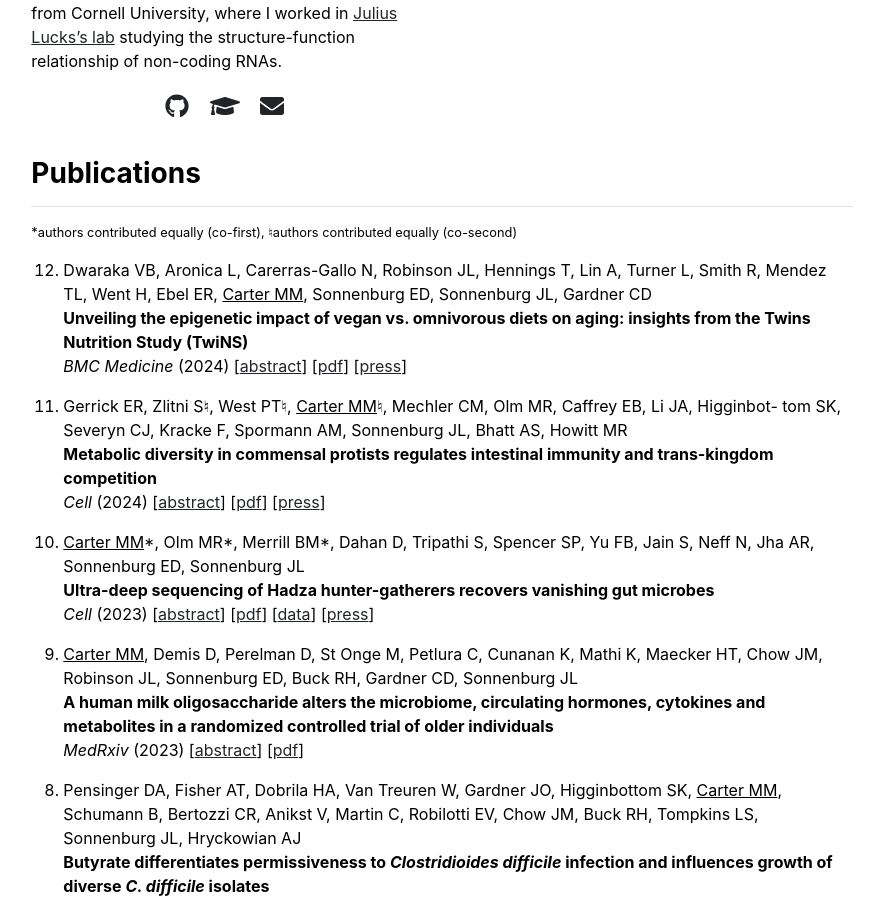
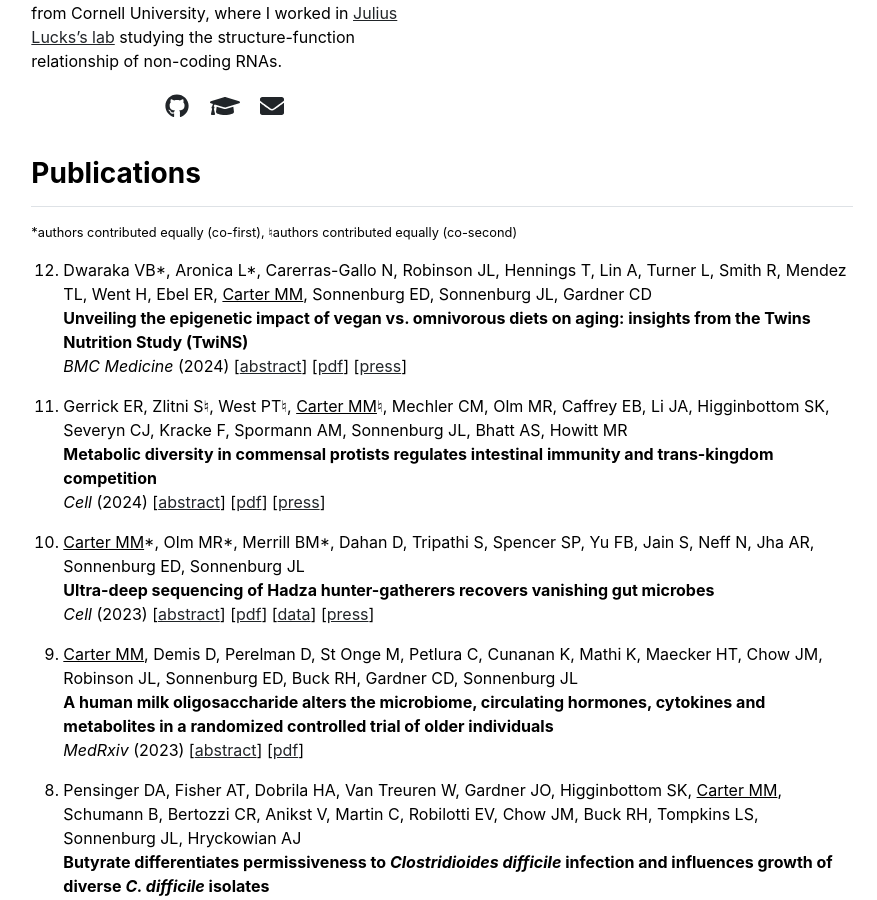
Before and after one commit to matt-cart/matt-cart.github.io, a Jekyll site: the page built from index.md, in a window 1280 px wide and 900 px high, scrolled down 442 px. Shown: the whole window, without its empty margins (198-1075 px from the left). Built offline with Jekyll 4.4.1, drawn with Linux system fonts in a browser that asks for light colours.

Commit message:
Update publications.yml

```diff
--- a/_data/publications.yml
+++ b/_data/publications.yml
@@ -2,7 +2,7 @@ featured:
   - {
     name: 'Unveiling the epigenetic impact of vegan vs. omnivorous diets on aging: insights from
     the Twins Nutrition Study (TwiNS)',
-    authors: 'Dwaraka VB, Aronica L, Carerras-Gallo N, Robinson JL, Hennings T, Lin A, Turner L, Smith R,
+    authors: 'Dwaraka VB*, Aronica L*, Carerras-Gallo N, Robinson JL, Hennings T, Lin A, Turner L, Smith R,
     Mendez TL, Went H, Ebel ER, <u>Carter MM</u>, Sonnenburg ED, Sonnenburg JL, Gardner CD',
     journal: 'BMC Medicine',
     year: '2024',
@@ -13,8 +13,7 @@ featured:
   - {
     name: 'Metabolic diversity in commensal protists regulates intestinal immunity and trans-kingdom
     competition',
-    authors: 'Gerrick ER, Zlitni S&#9838;, West PT&#9838;, <u>Carter MM</u>&#9838;, Mechler CM, Olm MR, Caffrey EB, Li JA, Higginbot-
-    tom SK, Severyn CJ, Kracke F, Spormann AM, Sonnenburg JL, Bhatt AS, Howitt MR',
+    authors: 'Gerrick ER, Zlitni S&#9838;, West PT&#9838;, <u>Carter MM</u>&#9838;, Mechler CM, Olm MR, Caffrey EB, Li JA, Higginbottom SK, Severyn CJ, Kracke F, Spormann AM, Sonnenburg JL, Bhatt AS, Howitt MR',
     journal: 'Cell',
     year: '2024',
     abstract: 'https://pubmed.ncbi.nlm.nih.gov/38096822/',
```
